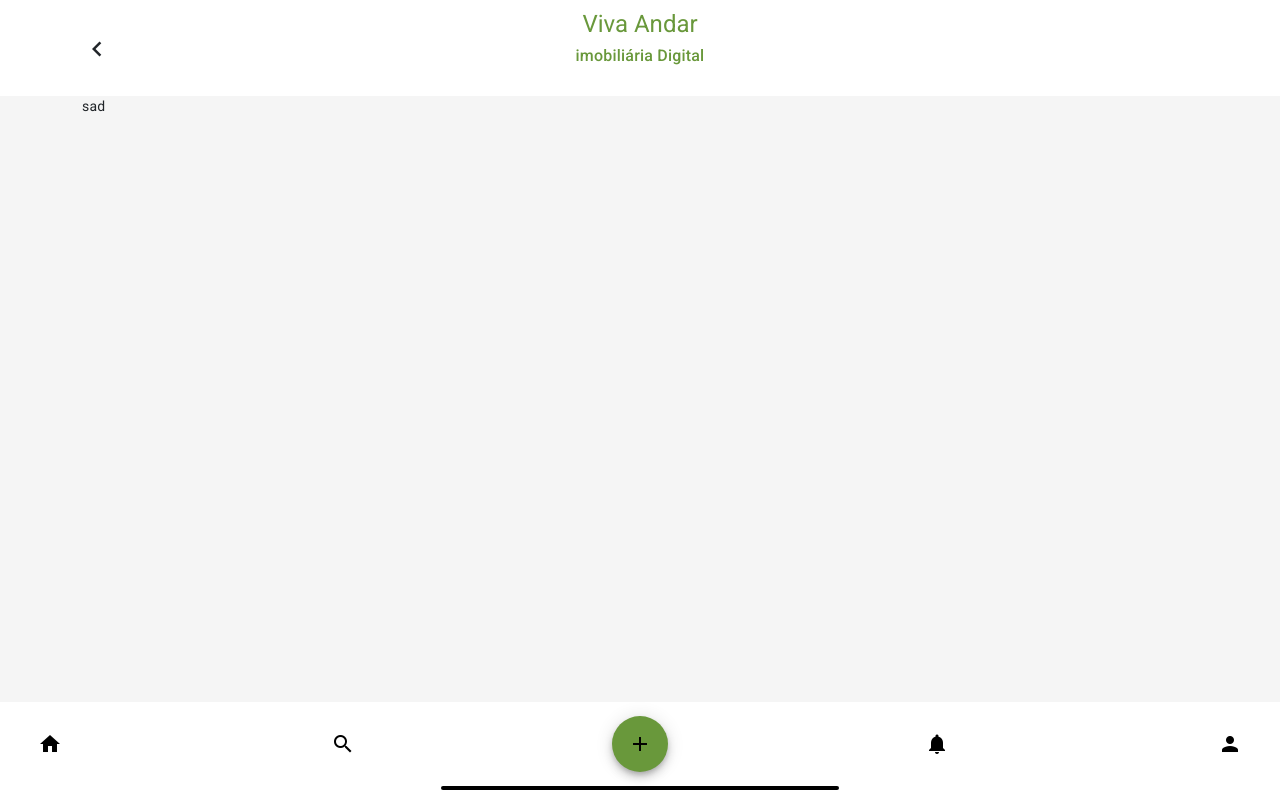
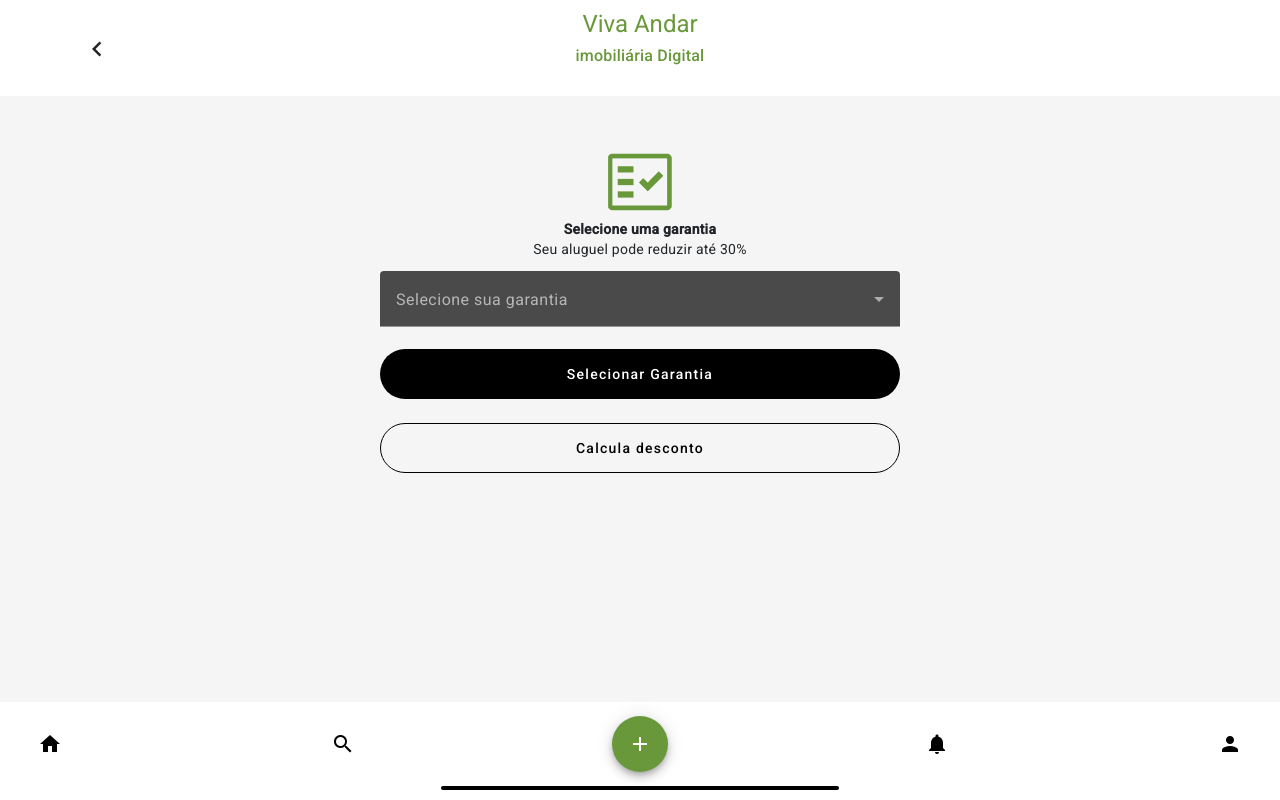
Before and after one commit to ricardo-comino/hackaton-tesouro, an Angular app in the folder web-front/: page / in a window 1280 px wide. Built offline with nearby package versions, Linux system fonts and the light colour scheme.

Commit message:
tela de garantia (finalizando)

```diff
--- a/web-front/src/app/menu/menu.component.scss
+++ b/web-front/src/app/menu/menu.component.scss
@@ -7,7 +7,10 @@
   text-align: center;
   .custom-green-button {
     background-color: #69983b;
-    color: #ffffff;
+
+    .mat-icon{
+      color: #ffffff;
+    }
   }
 
   .mat-toolbar-row {
--- a/web-front/src/app/selecao-garantia/selecao-garantia.component.html
+++ b/web-front/src/app/selecao-garantia/selecao-garantia.component.html
@@ -1 +1,22 @@
-sad
+<section class="d-flex align-items-center flex-column pt-5">
+  <div class="row">
+    <div class="col-12 text-center">
+      <img src="../../assets/images/garantia.png" alt="" />
+      <p class="fw-bold mb-0">Selecione uma garantia</p>
+      <p>Seu aluguel pode reduzir até 30%</p>
+    </div>
+  </div>
+
+  <form class="text-center">
+    <mat-form-field class="w-100">
+      <mat-label>Selecione sua garantia</mat-label>
+      <mat-select>
+        <mat-option value="opcao1">Cripto Titulo</mat-option>
+        <mat-option value="opcao2">Seguro Fiança</mat-option>
+        <mat-option value="opcao3">Sem Garantia</mat-option>
+      </mat-select>
+    </mat-form-field>
+    <button mat-button class="blackButton w-100 mb-4">Selecionar Garantia</button>
+    <button mat-button class="outLineButtom w-100">Calcula desconto</button>
+  </form>
+</section>
--- a/web-front/src/app/selecao-garantia/selecao-garantia.component.scss
+++ b/web-front/src/app/selecao-garantia/selecao-garantia.component.scss
@@ -0,0 +1,30 @@
+.chrome_reader_mode {
+  color: #69983b;
+  font-size: 40px;
+}
+.destaque {
+  font-size: 14px;
+}
+.blackButton {
+  background-color: #000000;
+  color: #ffffff;
+}
+.border-radius{
+    border-radius: 50px !important;
+}
+.blackButton,
+.outLineButtom {
+  height: 50px;
+  @extend .border-radius
+}
+
+.outLineButtom {
+  border: 1px solid #000000;
+  color: #000000!important;
+}
+
+.mat-mdc-text-field-wrapper{
+    &.mdc-text-field{
+        @extend .border-radius;
+    }
+}
```
Also changed, not shown: web-front/src/app/app.module.ts (+6 -1 lines), web-front/src/assets/images/garantia.png (added).
